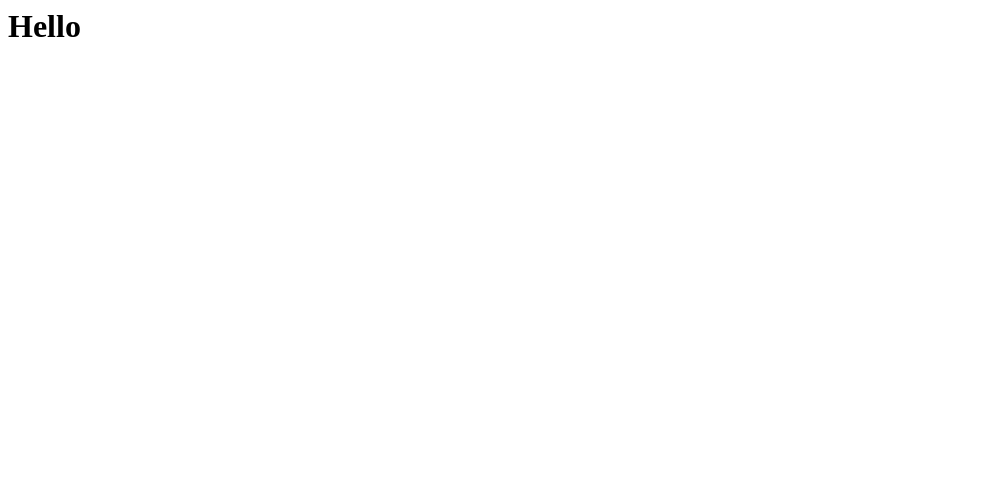
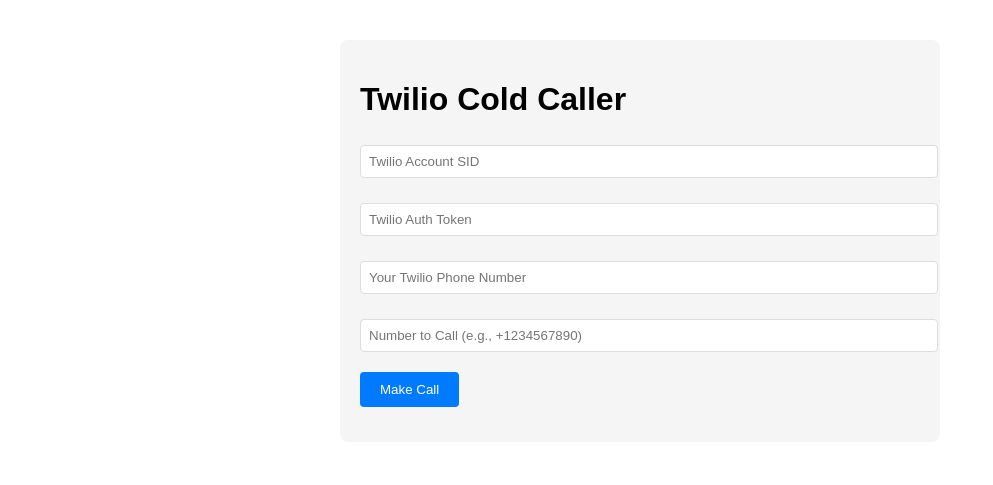
Before and after one commit to maxuliana/twilio_call, a plain HTML site: page index.html in a window 1280 px wide. Shown: the whole page, without its empty margins (0-993 px from the left). Drawn offline with Linux system fonts and the light colour scheme.

Commit message:
Update index.html

```diff
--- a/index.html
+++ b/index.html
@@ -1 +1,53 @@
-<h1>Hello</h1>
+<!DOCTYPE html>
+<html>
+<head>
+  <title>Twilio Cold Caller</title>
+  <link rel="stylesheet" href="styles.css">
+</head>
+<body>
+  <div class="container">
+    <h1>Twilio Cold Caller</h1>
+    <div class="form-group">
+      <input type="text" id="accountSid" placeholder="Twilio Account SID">
+    </div>
+    <div class="form-group">
+      <input type="password" id="authToken" placeholder="Twilio Auth Token">
+    </div>
+    <div class="form-group">
+      <input type="text" id="twilioNumber" placeholder="Your Twilio Phone Number">
+    </div>
+    <div class="form-group">
+      <input type="text" id="toNumber" placeholder="Number to Call (e.g., +1234567890)">
+    </div>
+    <button onclick="makeCall()">Make Call</button>
+    <div id="status"></div>
+  </div>
+  <script>
+    async function makeCall() {
+      const accountSid = document.getElementById('accountSid').value;
+      const authToken = document.getElementById('authToken').value;
+      const twilioNumber = document.getElementById('twilioNumber').value;
+      const toNumber = document.getElementById('toNumber').value;
+
+      document.getElementById('status').textContent = 'Calling...';
+
+      try {
+        const response = await fetch('/.netlify/functions/make-call', {
+          method: 'POST',
+          headers: { 'Content-Type': 'application/json' },
+          body: JSON.stringify({ accountSid, authToken, twilioNumber, toNumber }),
+        });
+
+        const data = await response.json();
+        if (data.success) {
+          document.getElementById('status').textContent = 'Call initiated!';
+        } else {
+          document.getElementById('status').textContent = `Error: ${data.error}`;
+        }
+      } catch (error) {
+        document.getElementById('status').textContent = 'Failed to connect to server.';
+      }
+    }
+  </script>
+</body>
+</html>
```
